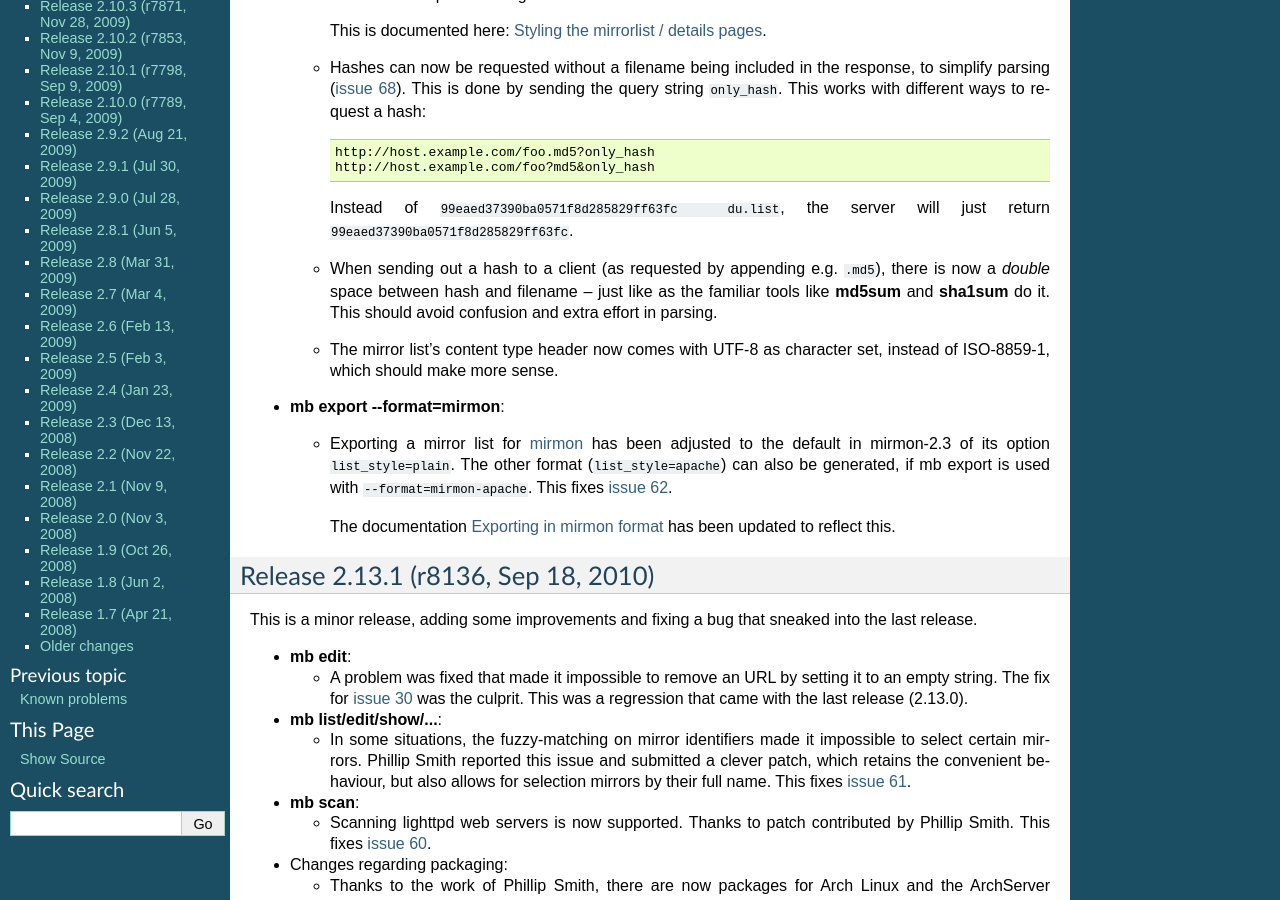
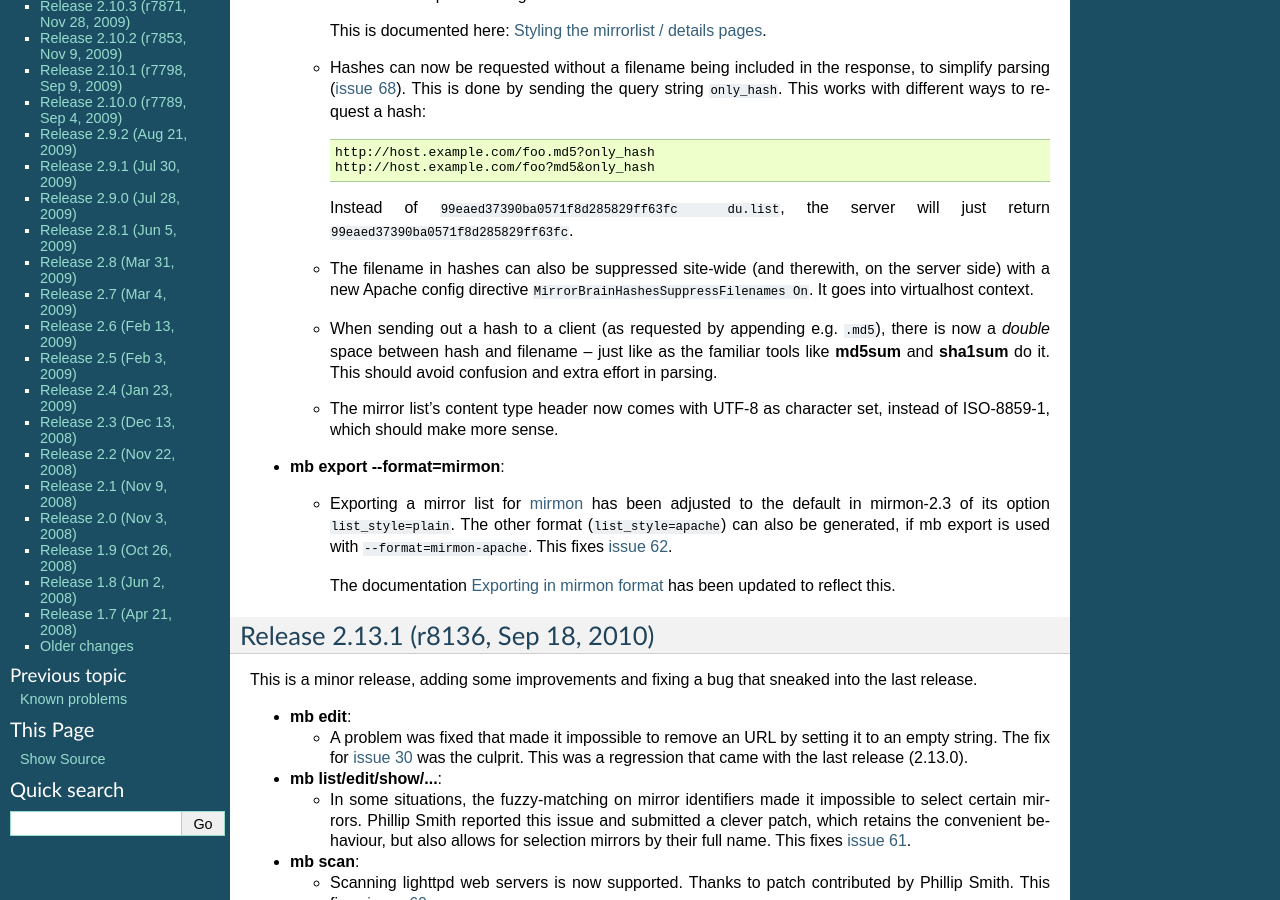
Before and after one commit to hayalci/mirrorbrain, a Sphinx documentation site: the page built from docs/changes.rst, in a window 1280 px wide and 900 px high, scrolled down 364 px. Built offline with Sphinx 7.4.7, drawn with Linux system fonts in a browser that asks for light colours.

Commit message:
update releases notes for the MirrorBrainHashesSuppressFilenames directive
git-svn-id: http://svn.mirrorbrain.org/svn/mirrorbrain/trunk@8151 2d291e14-ff0c-0410-a3fa-d5caa9871f55

```diff
--- a/docs/changes.rst
+++ b/docs/changes.rst
@@ -35,6 +35,10 @@ you will enjoy:
 
     Instead of ``99eaed37390ba0571f8d285829ff63fc  du.list``, the server will
     just return ``99eaed37390ba0571f8d285829ff63fc``.
+
+  - The filename in hashes can also be suppressed site-wide (and therewith, on
+    the server side) with a new Apache config directive
+    ``MirrorBrainHashesSuppressFilenames On``. It goes into virtualhost context.
 
   - When sending out a hash to a client (as requested by appending e.g.
     ``.md5``), there is now a *double* space between hash and filename -- just
```
